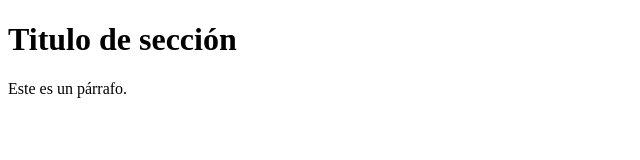
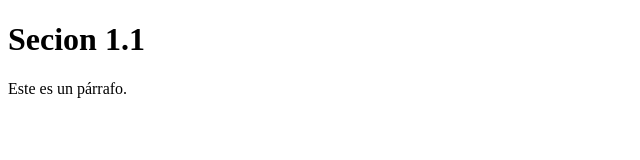
Before and after one commit to dzapatat/dzapatat.github.io, a plain HTML site: page index.html in a window 1280 px wide. Shown: the whole page, without its empty margins (0-640 px from the left). Drawn offline with Linux system fonts and the light colour scheme.

Commit message:
Update index.html
titulo

```diff
--- a/index.html
+++ b/index.html
@@ -4,11 +4,11 @@
   <head>
     <meta charset="utf-8">
     <!--- este es un comentario --->
-    <title>Titulo en la pestaña</title>
+    <title>Hello People</title>
   </head>
   <body>
     <div>
-        <h1>Titulo de sección</h1>
+        <h1>Secion 1.1</h1>
         <p>Este es un párrafo.</p>
     </div>
   </body>
```
